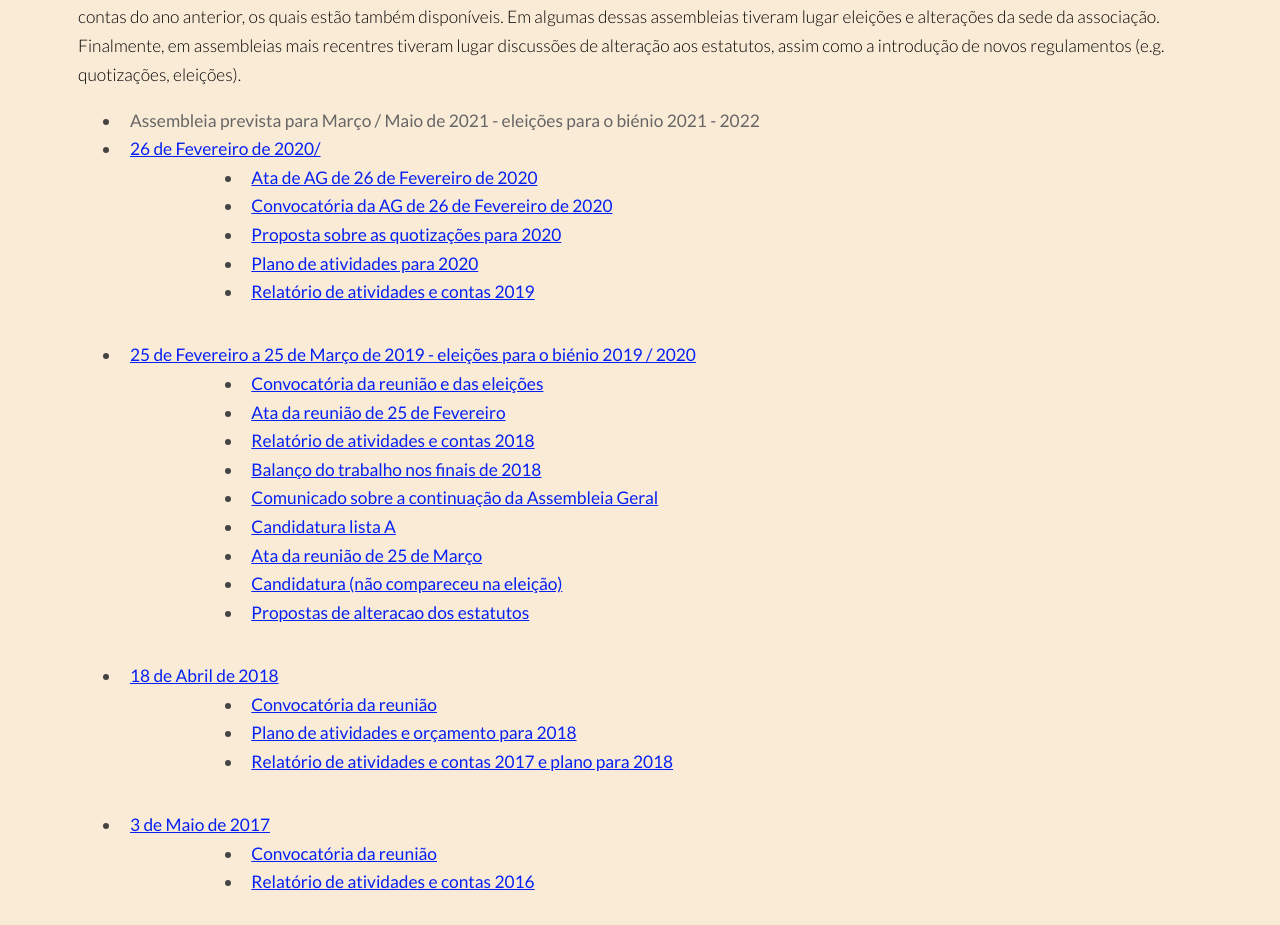
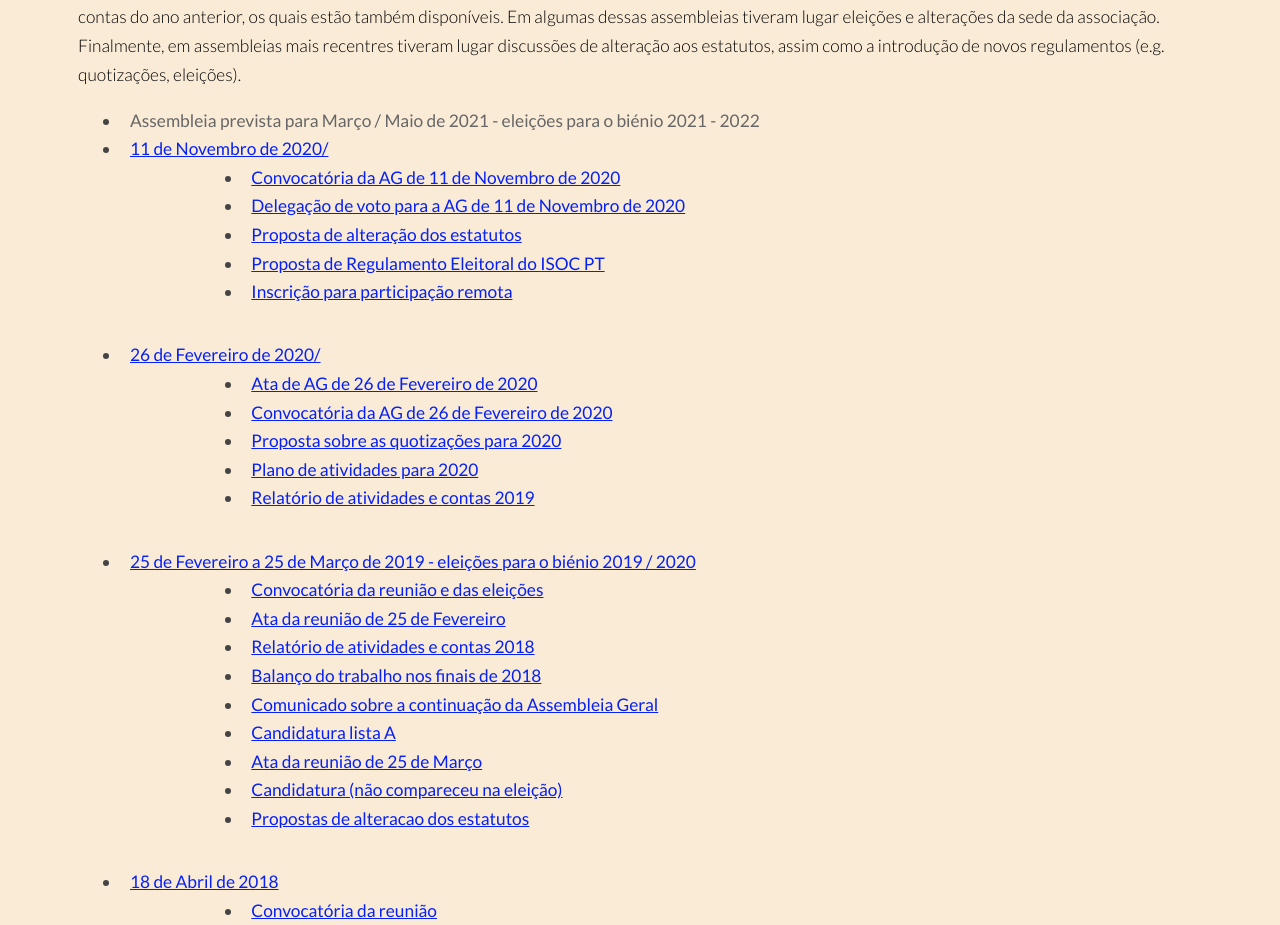
Before and after one commit to teamisocpt/isoc.pt, a plain HTML site: page docs/ags.html in a window 1280 px wide. Shown: the part 882-1807 px from the top of the page. Drawn offline with Linux system fonts and the light colour scheme.

Commit message:
AG 2020-11-11

```diff
--- a/docs/ags.html
+++ b/docs/ags.html
@@ -72,6 +72,17 @@ Nada
 <ul>
 
 <li><b>Assembleia prevista para Março / Maio de 2021 - eleições para o biénio 2021 - 2022</b></li>
+
+<li><a href="isoc-ags/2020-11-11/">11 de Novembro de 2020/</a></li>
+
+	<ul>
+	<li><a href="isoc-ags/2020-11-11/convocatoria.pdf">Convocatória da AG de 11 de Novembro de 2020</a></li>
+	<li><a href="isoc-ags/2020-11-11/delegacao.pdf">Delegação de voto para a AG de 11 de Novembro de 2020</a></li>
+	<li><a href="isoc-ags/2020-11-11/alteracao-estatutos.pdf"> Proposta de alteração dos estatutos</a></li>
+	<li><a href="https://isoc.pt/docs/isoc-rules/Regulamento-Eleitoral-ISOC.pdf">
+		Proposta de Regulamento Eleitoral do ISOC PT</a></li>
+	<li><a href="">Inscrição para participação remota</a></li>
+	</ul>
 
 <li><a href="isoc-ags/2020-02-26/">26 de Fevereiro de 2020/</a></li>
 
```
Also changed, not shown: docs/resources.html (+1 -1 lines), 7 other files.
